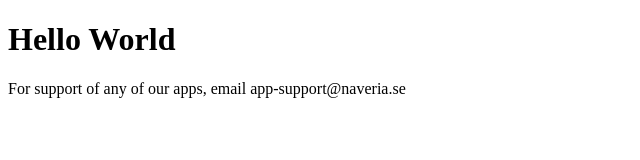
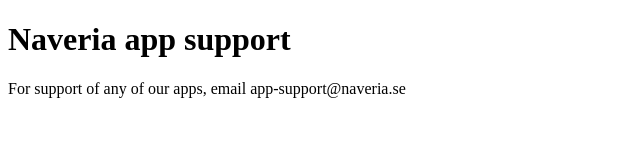
Before and after one commit to naveria/naveria.github.io, a plain HTML site: page index.html in a window 1280 px wide. Shown: the whole page, without its empty margins (0-640 px from the left). Drawn offline with Linux system fonts and the light colour scheme.

Commit message:
Update index.html

```diff
--- a/index.html
+++ b/index.html
@@ -1,7 +1,7 @@
 <!DOCTYPE html>
 <html>
 <body>
-<h1>Hello World</h1>
+<h1>Naveria app support</h1>
 <p>For support of any of our apps, email app-support@naveria.se</p>
 </body>
 </html>
```
